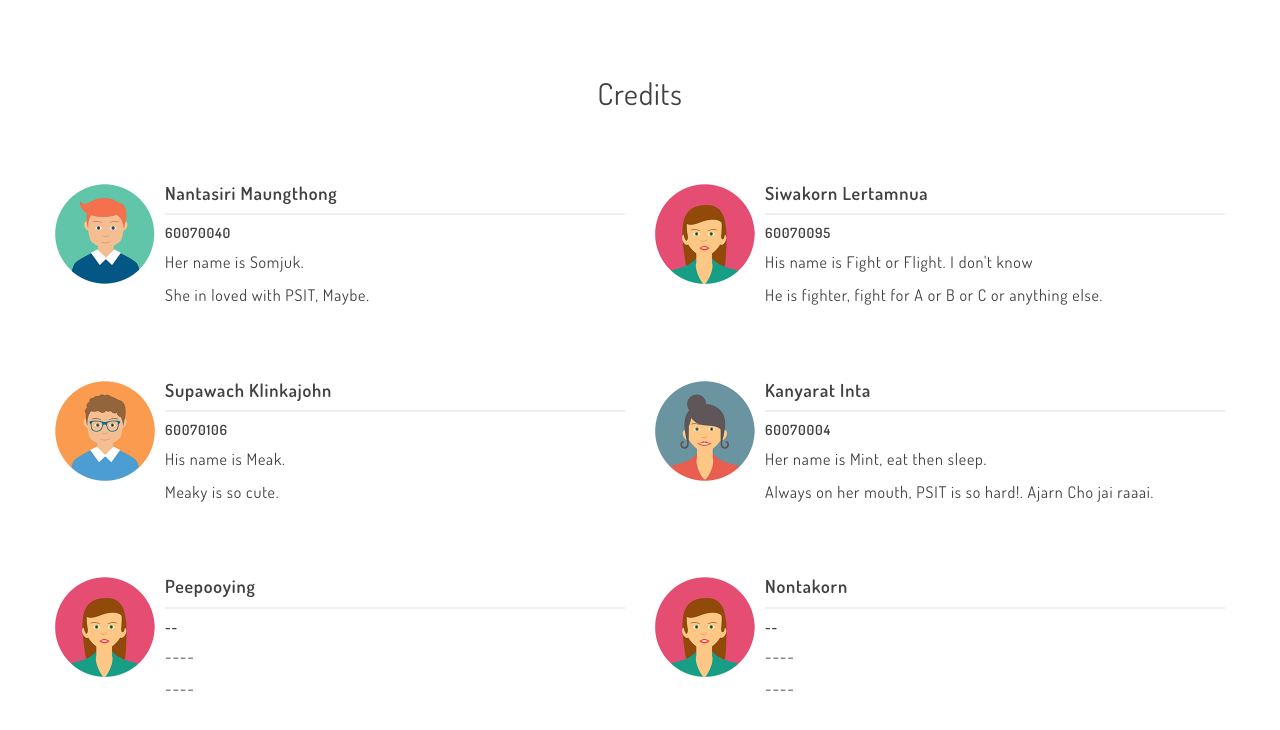
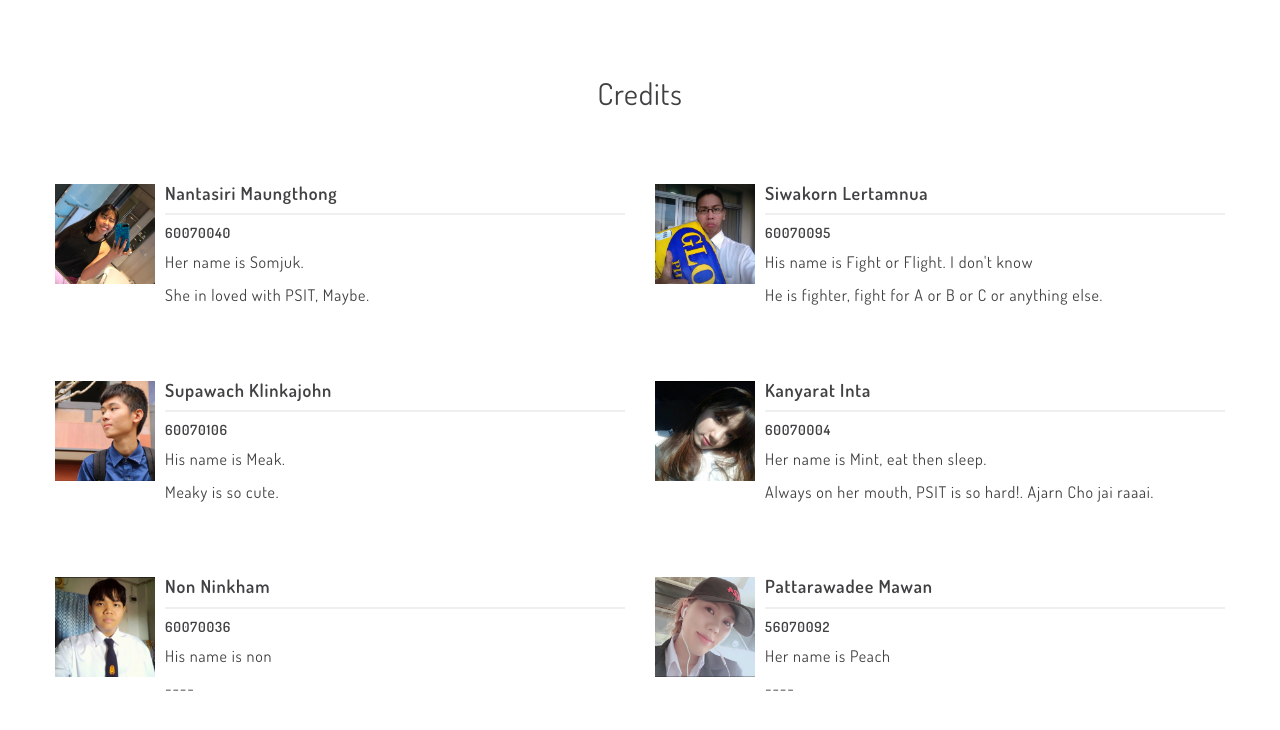
Before and after one commit to itsmelonely/Average-Expenses-Per-Household, a plain HTML site: page webproject/meetup-free-event-template-made-with-bootstrap/index.html in a window 1280 px wide. Shown: the part 1466-2196 px from the top of the page. Drawn offline with Linux system fonts and the light colour scheme.

Commit message:
add our image and edit index.html

```diff
--- a/webproject/meetup-free-event-template-made-with-bootstrap/index.html
+++ b/webproject/meetup-free-event-template-made-with-bootstrap/index.html
@@ -50,7 +50,7 @@
         <!-- Start: Header -->
         <div class="row hero-header" id="home">
           <div class="col-md-7">
-            <img src="img/meetup-logo.png" class="logo">
+            <img src="img/logo2.png" class="logo">
             <h1>Thailand Expenditure Analysis</h1>
             <h3>for planning your expend future.</h3>
             <h4>2549 to 2558</h4>
@@ -115,7 +115,7 @@
                     <div class="media">
                       <div class="media-left">
                         <a href="#">
-                          <img class="media-object" src="img/speaker-1.png" alt="...">
+                          <img class="media-object" src="img/somjuk.jpg" alt="...">
                         </a>
                       </div>
                       <div class="media-body">
@@ -130,7 +130,7 @@
                     <div class="media">
                       <div class="media-left">
                         <a href="#">
-                          <img class="media-object" src="img/speaker-2.png" alt="...">
+                          <img class="media-object" src="img/fight.jpg" alt="...">
                         </a>
                       </div>
                       <div class="media-body">
@@ -145,7 +145,7 @@
                     <div class="media">
                       <div class="media-left">
                         <a href="#">
-                          <img class="media-object" src="img/speaker-3.png" alt="...">
+                          <img class="media-object" src="img/mek.jpg" alt="...">
                         </a>
                       </div>
                       <div class="media-body">
@@ -160,7 +160,7 @@
                     <div class="media">
                       <div class="media-left">
                         <a href="#">
-                          <img class="media-object" src="img/speaker-4.png" alt="...">
+                          <img class="media-object" src="img/mint.jpg" alt="...">
                         </a>
                       </div>
                       <div class="media-body">
@@ -175,13 +175,13 @@
                     <div class="media">
                       <div class="media-left">
                         <a href="#">
-                          <img class="media-object" src="img/speaker-2.png" alt="...">
+                          <img class="media-object" src="img/non.jpg" alt="...">
                         </a>
                       </div>
                       <div class="media-body">
-                        <h4 class="media-heading">Peepooying</h4>
-                        <h5>--</h5>
-                        <p>----</p>
+                        <h4 class="media-heading">Non Ninkham</h4>
+                        <h5>60070036</h5>
+                        <p>His name is non</p>
                         <p>----</p>
                       </div>
                     </div>
@@ -190,13 +190,13 @@
                     <div class="media">
                       <div class="media-left">
                         <a href="#">
-                          <img class="media-object" src="img/speaker-2.png" alt="...">
+                          <img class="media-object" src="img/Peach.jpg" alt="...">
                         </a>
                       </div>
                       <div class="media-body">
-                        <h4 class="media-heading">Nontakorn</h4>
-                        <h5>--</h5>
-                        <p>----</p>
+                        <h4 class="media-heading">Pattarawadee Mawan</h4>
+                        <h5>56070092</h5>
+                        <p>Her name is Peach</p>
                         <p>----</p>
                       </div>
                     </div>
```
Also changed, not shown: webproject/meetup-free-event-template-made-with-bootstrap/img/Peach.jpg (added), webproject/meetup-free-event-template-made-with-bootstrap/img/fight.jpg (added), webproject/meetup-free-event-template-made-with-bootstrap/img/logo.jpg (added), webproject/meetup-free-event-template-made-with-bootstrap/img/logo2.png (added), webproject/meetup-free-event-template-made-with-bootstrap/img/mek.jpg (added), webproject/meetup-free-event-template-made-with-bootstrap/img/mint.jpg (added), webproject/meetup-free-event-template-made-with-bootstrap/img/non.jpg (added), webproject/meetup-free-event-template-made-with-bootstrap/img/somjuk.jpg (added), 1 other file.
